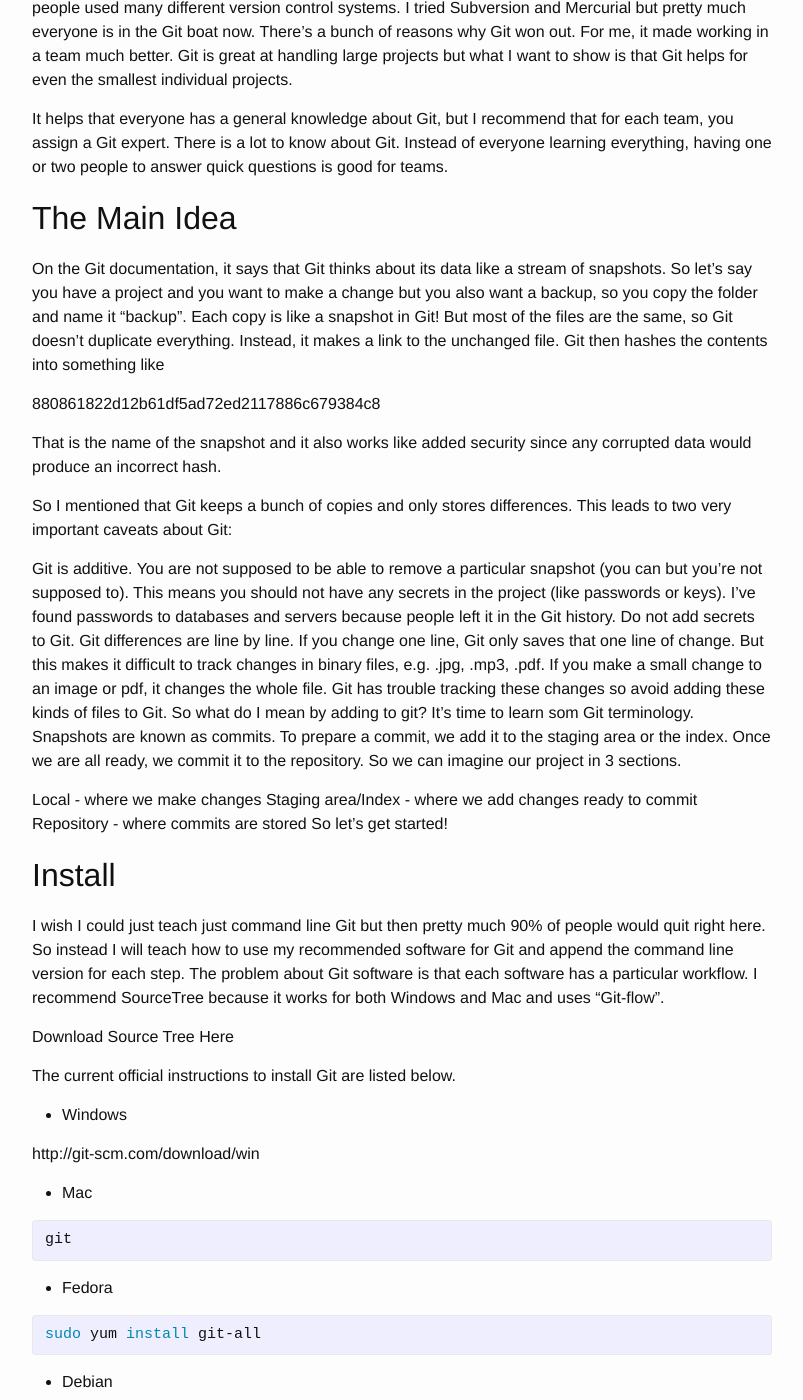
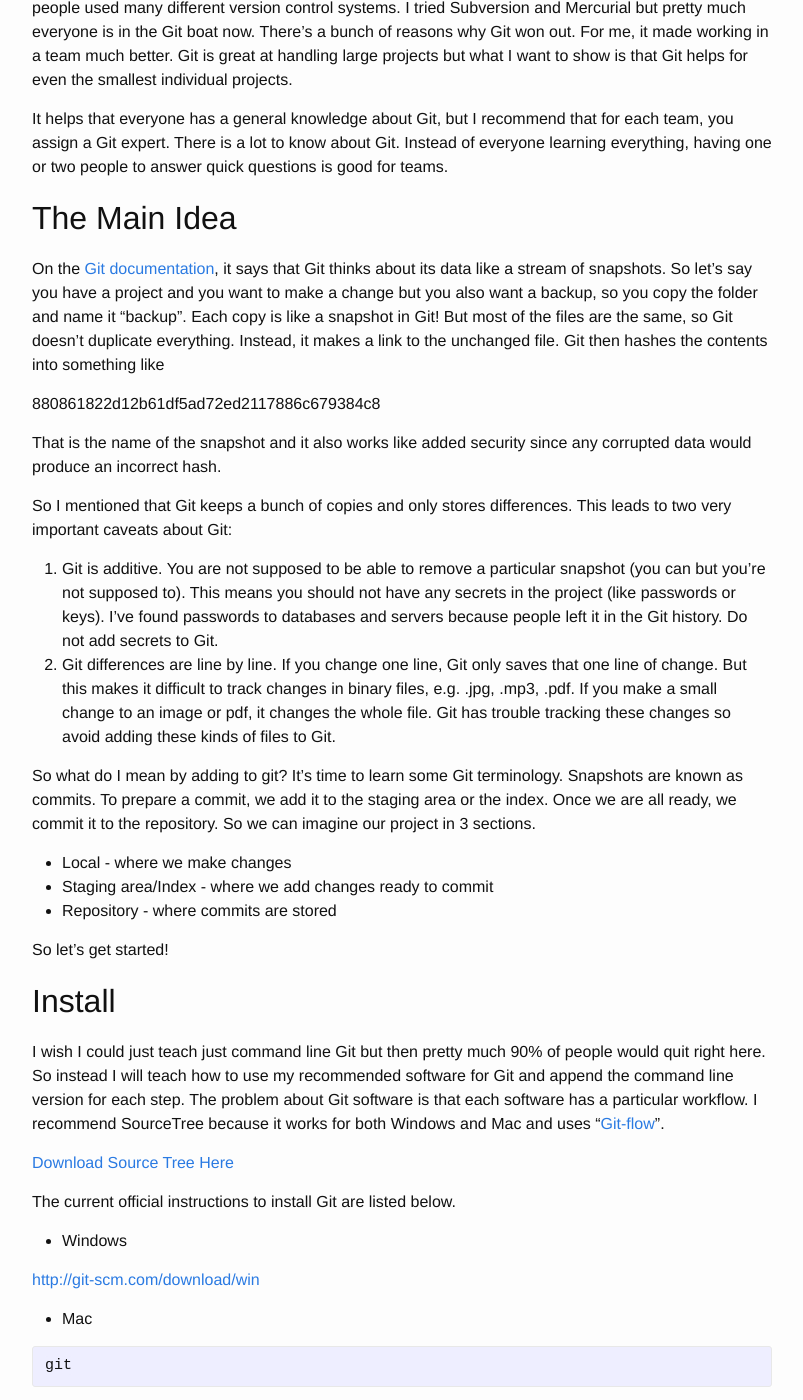
Before and after one commit to emascot/emascot.github.io, a Jekyll site: the page built from _posts/2016-08-17-introduction-to-git-using-sourcetree.markdown, in a window 1280 px wide and 1400 px high, scrolled down 315 px. Shown: the whole window, without its empty margins (238-1041 px from the left). Built offline with Jekyll 4.4.1, drawn with Linux system fonts in a browser that asks for light colours; some of the changed text lies outside the part shown.

Commit message:
revise git post

```diff
--- a/_posts/2016-08-17-introduction-to-git-using-sourcetree.markdown
+++ b/_posts/2016-08-17-introduction-to-git-using-sourcetree.markdown
@@ -17,7 +17,7 @@ It helps that everyone has a general knowledge about Git, but I recommend that f
 
 ## The Main Idea
 
-On the Git documentation, it says that Git thinks about its data like a stream of snapshots. So let's say you have a project and you want to make a change but you also want a backup, so you copy the folder and name it "backup". Each copy is like a snapshot in Git! But most of the files are the same, so Git doesn't duplicate everything. Instead, it makes a link to the unchanged file. Git then hashes the contents into something like
+On the [Git documentation](https://git-scm.com/book/en/v2/Getting-Started-Git-Basics), it says that Git thinks about its data like a stream of snapshots. So let's say you have a project and you want to make a change but you also want a backup, so you copy the folder and name it "backup". Each copy is like a snapshot in Git! But most of the files are the same, so Git doesn't duplicate everything. Instead, it makes a link to the unchanged file. Git then hashes the contents into something like
 
 880861822d12b61df5ad72ed2117886c679384c8
 
@@ -25,26 +25,28 @@ That is the name of the snapshot and it also works like added security since any
 
 So I mentioned that Git keeps a bunch of copies and only stores differences. This leads to two very important caveats about Git:
 
-Git is additive. You are not supposed to be able to remove a particular snapshot (you can but you're not supposed to). This means you should not have any secrets in the project (like passwords or keys). I've found passwords to databases and servers because people left it in the Git history. Do not add secrets to Git.
-Git differences are line by line. If you change one line, Git only saves that one line of change. But this makes it difficult to track changes in binary files, e.g. .jpg, .mp3, .pdf. If you make a small change to an image or pdf, it changes the whole file. Git has trouble tracking these changes so avoid adding these kinds of files to Git.
-So what do I mean by adding to git? It's time to learn som Git terminology. Snapshots are known as commits. To prepare a commit, we add it to the staging area or the index. Once we are all ready, we commit it to the repository. So we can imagine our project in 3 sections.
+1. Git is additive. You are not supposed to be able to remove a particular snapshot (you can but you're not supposed to). This means you should not have any secrets in the project (like passwords or keys). I've found passwords to databases and servers because people left it in the Git history. Do not add secrets to Git.
+2. Git differences are line by line. If you change one line, Git only saves that one line of change. But this makes it difficult to track changes in binary files, e.g. .jpg, .mp3, .pdf. If you make a small change to an image or pdf, it changes the whole file. Git has trouble tracking these changes so avoid adding these kinds of files to Git.
 
-Local - where we make changes
-Staging area/Index - where we add changes ready to commit
-Repository - where commits are stored
+So what do I mean by adding to git? It's time to learn some Git terminology. Snapshots are known as commits. To prepare a commit, we add it to the staging area or the index. Once we are all ready, we commit it to the repository. So we can imagine our project in 3 sections.
+
+* Local - where we make changes
+* Staging area/Index - where we add changes ready to commit
+* Repository - where commits are stored
+
 So let's get started!
 
 ## Install
 
-I wish I could just teach just command line Git but then pretty much 90% of people would quit right here. So instead I will teach how to use my recommended software for Git and append the command line version for each step. The problem about Git software is that each software has a particular workflow. I recommend SourceTree because it works for both Windows and Mac and uses "Git-flow".
+I wish I could just teach just command line Git but then pretty much 90% of people would quit right here. So instead I will teach how to use my recommended software for Git and append the command line version for each step. The problem about Git software is that each software has a particular workflow. I recommend SourceTree because it works for both Windows and Mac and uses "[Git-flow](https://www.atlassian.com/git/tutorials/comparing-workflows/centralized-workflow)".
 
-Download Source Tree Here
+[Download Source Tree Here](https://www.sourcetreeapp.com/)
 
 The current official instructions to install Git are listed below.
 
 * Windows
 
-http://git-scm.com/download/win
+[http://git-scm.com/download/win](http://git-scm.com/download/win)
 
 * Mac
 
@@ -99,7 +101,7 @@ Let's create a .gitignore
 *.out
 *.dSYM
 {% endhighlight %}
-Now those files don't appear in the unstaged files! Check this collection of templates for .gitignore files.
+Now those files don't appear in the unstaged files! Check this [collection of templates](https://github.com/github/gitignore) for .gitignore files.
 
 ## Add and Commit
 
@@ -191,7 +193,7 @@ git checkout v1.0
 
 ## Branch
 
-This is where I think the real magic of Git is. Let's say we need to diverge into two directions. We do that by branching. We can later combine branches by merging. There are many strategies for branching. The one I recommend is the Git-flow I mentioned before, but since it's so fast and so easy to branch, you can use it any way you want.
+This is where I think the real magic of Git is. Let's say we need to diverge into two directions. We do that by branching. We can later combine branches by merging. There are many strategies for branching. The one I recommend is the [Git-flow](https://www.atlassian.com/git/tutorials/comparing-workflows/) I mentioned before, but since it's so fast and so easy to branch, you can use it any way you want.
 
 Create a new branch by clicking "Branch" in the top menu
 
@@ -240,4 +241,4 @@ This is where a lot of people who are new to Git have the most trouble. It is te
 
 ## Conclusion
 
-These are the basic tools needed for Git. I only included local version control in this post and it is already pretty long. There are many more features but I recommend mastering these tools first before learning the next set of features. I have been using Git for almost 4 years now and I still haven't mastered Git. In a future post, I will go over collaborating using Git. That will go over the 3 other buttons in the top menu, pull, push, and fetch and more. If you want to learn more, check out github and the git documentation.
+These are the basic tools needed for Git. I only included local version control in this post and it is already pretty long. There are many more features but I recommend mastering these tools first before learning the next set of features. I have been using Git for almost 4 years now and I still haven't mastered Git. In a future post, I will go over collaborating using Git. That will go over the 3 other buttons in the top menu, pull, push, and fetch and more. If you want to learn more, check out [github](https://github.com/) and the [git documentation](git documentation).
```
Also changed, not shown: other parts of _posts/2016-08-17-introduction-to-git-using-sourcetree.markdown (+5 -6 lines).
